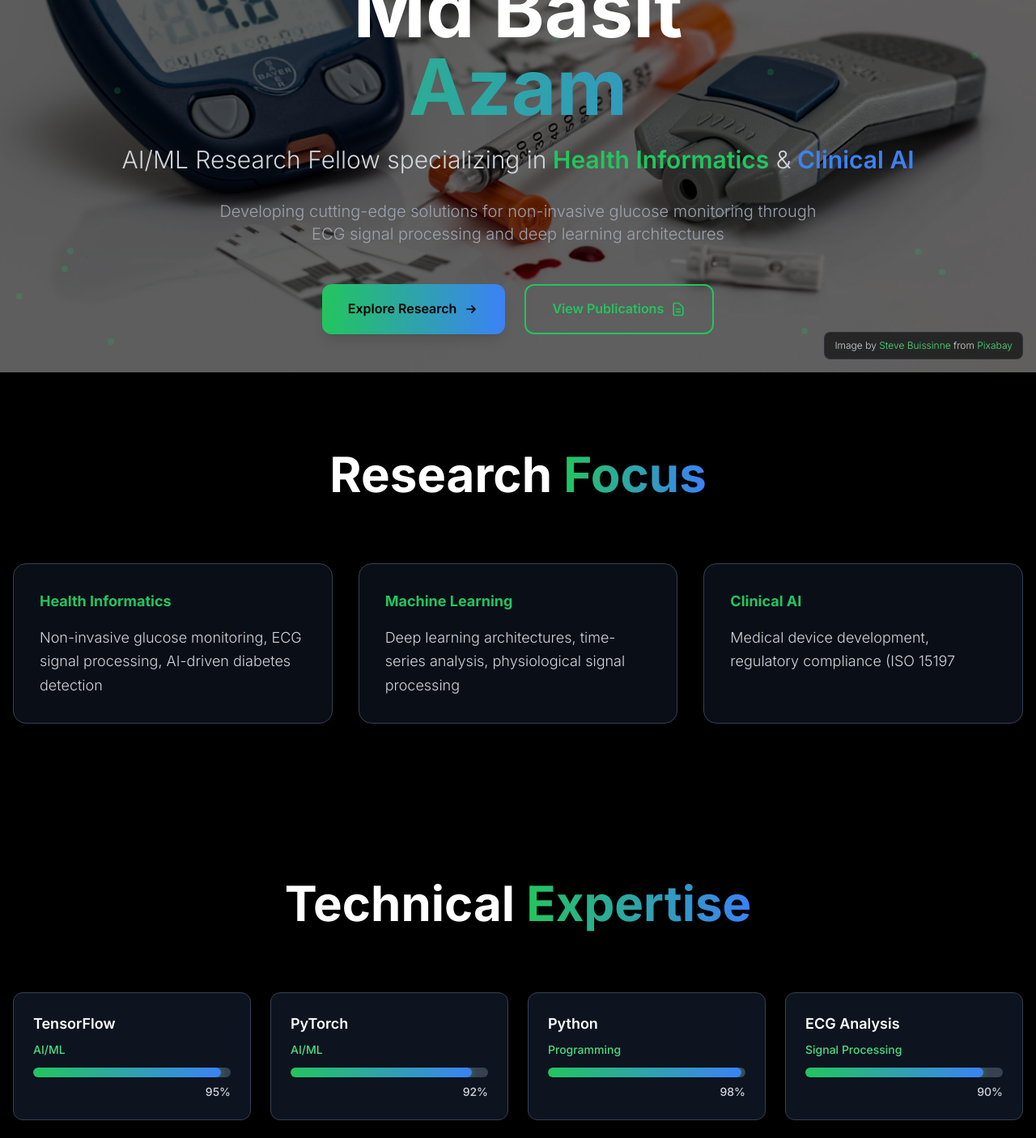
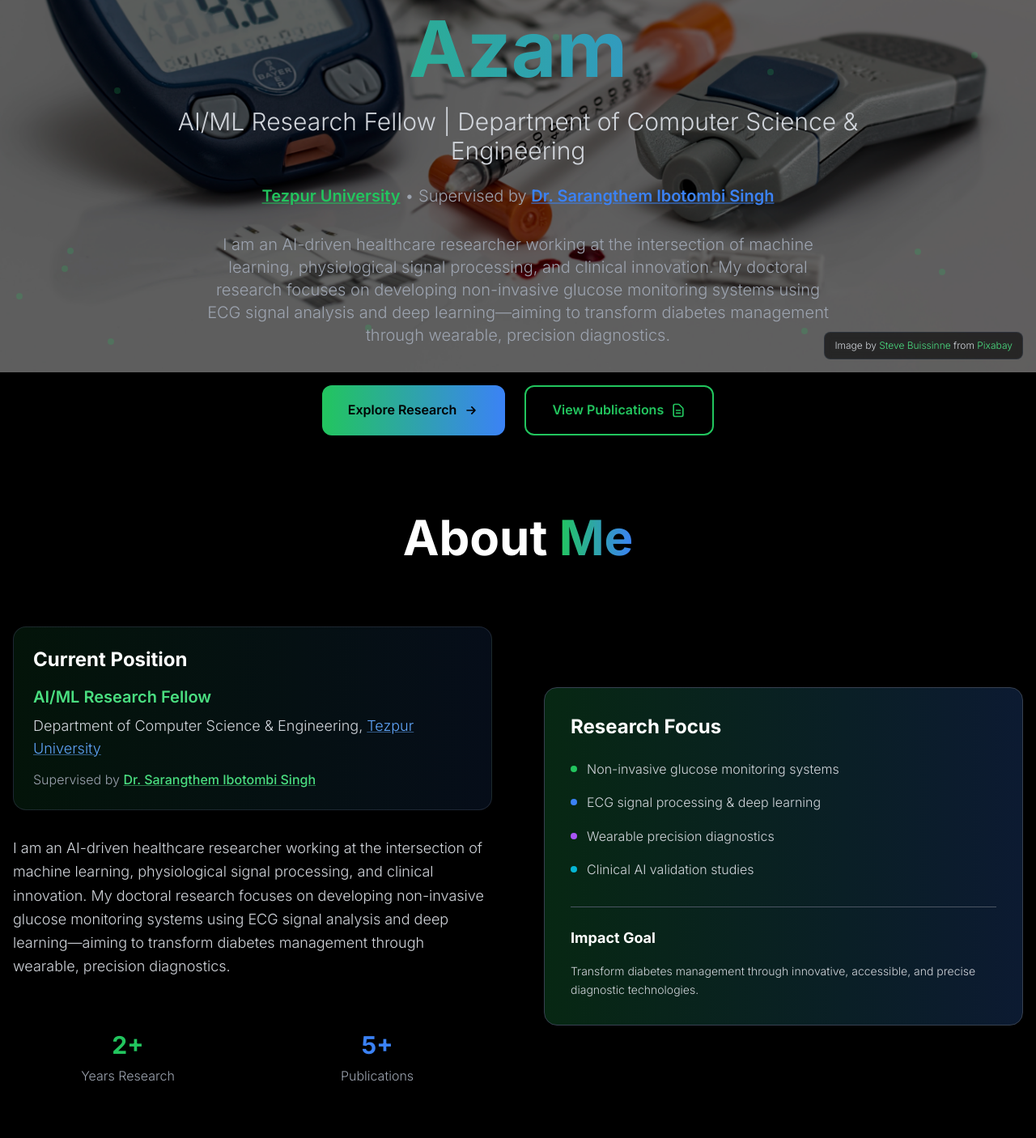
Before and after one commit to mdbasit897/mdbasit897.github.io, a React (Vite) app: page / in a window 1280 px wide. Shown: the part 340-1746 px from the top of the page at 81% size. Built offline with nearby package versions, Linux system fonts and the light colour scheme.

Commit message:
hyperlink updated

```diff
--- a/src/components/Portfolio.jsx
+++ b/src/components/Portfolio.jsx
@@ -5,9 +5,15 @@ const cvData = {
   personal: {
     name: "Md Basit Azam",
     title: "AI/ML Research Fellow",
+    department: "Department of Computer Science & Engineering",
+    university: "Tezpur University",
+    universityUrl: "https://www.tezu.ernet.in/",
+    supervisor: "Dr. Sarangthem Ibotombi Singh",
+    supervisorUrl: "https://agnigarh.tezu.ernet.in/~sis/index.html",
     location: "Tezpur University, Assam, India",
     email: "mdbasit@tezu.ernet.in",
-    github: "github.com/mdbasit897"
+    github: "github.com/mdbasit897",
+    bio: "I am an AI-driven healthcare researcher working at the intersection of machine learning, physiological signal processing, and clinical innovation. My doctoral research focuses on developing non-invasive glucose monitoring systems using ECG signal analysis and deep learning—aiming to transform diabetes management through wearable, precision diagnostics."
   },
   research: {
     focus: [
@@ -44,7 +50,7 @@ const cvData = {
   ]
 };
 
-// Background images with credits - Restored full array
+// Background images with credits
 const backgroundImages = [
   {
     url: "/backgrounds/1p.jpg",
@@ -216,20 +222,84 @@ const FloatingParticles = () => {
   );
 };
 
+// Mobile Menu Component
+const MobileMenu = ({ isOpen, setIsOpen, sections, activeSection, scrollToSection }) => {
+  return (
+    <div className={`md:hidden fixed inset-0 z-40 transition-all duration-300 ${isOpen ? 'visible' : 'invisible'}`}>
+      {/* Backdrop */}
+      <div
+        className={`absolute inset-0 bg-black/60 backdrop-blur-sm transition-opacity duration-300 ${isOpen ? 'opacity-100' : 'opacity-0'}`}
+        onClick={() => setIsOpen(false)}
+      />
+
+      {/* Menu */}
+      <div className={`absolute top-16 left-4 right-4 bg-gray-900/95 backdrop-blur-xl border border-gray-700 rounded-2xl p-6 transform transition-all duration-300 ${isOpen ? 'scale-100 opacity-100' : 'scale-95 opacity-0'}`}>
+        <div className="space-y-4">
+          {sections.map((section) => (
+            <button
+              key={section}
+              onClick={() => {
+                scrollToSection(section);
+                setIsOpen(false);
+              }}
+              className={`w-full text-left capitalize transition-all duration-300 px-4 py-3 rounded-lg ${
+                activeSection === section
+                  ? 'text-green-500 bg-green-500/10 border border-green-500/30'
+                  : 'text-gray-300 hover:text-white hover:bg-white/5'
+              }`}
+            >
+              {section}
+            </button>
+          ))}
+        </div>
+      </div>
+    </div>
+  );
+};
+
 // Main Portfolio Component
 const Portfolio = () => {
   const [activeSection, setActiveSection] = useState('hero');
   const [isLoaded, setIsLoaded] = useState(false);
+  const [mobileMenuOpen, setMobileMenuOpen] = useState(false);
 
   useEffect(() => {
     setIsLoaded(true);
+
+    // Intersection Observer for section detection
+    const observer = new IntersectionObserver(
+      (entries) => {
+        entries.forEach((entry) => {
+          if (entry.isIntersecting && entry.intersectionRatio > 0.5) {
+            setActiveSection(entry.target.id);
+          }
+        });
+      },
+      {
+        threshold: [0.1, 0.5],
+        rootMargin: '-20% 0px -20% 0px'
+      }
+    );
+
+    // Observe all sections
+    const sectionElements = document.querySelectorAll('section[id]');
+    sectionElements.forEach((section) => observer.observe(section));
+
+    return () => observer.disconnect();
   }, []);
 
   const sections = ['hero', 'about', 'research', 'skills', 'publications', 'contact'];
 
   const scrollToSection = (sectionId) => {
     setActiveSection(sectionId);
-    // In a real implementation, you'd scroll to the actual section
+    const element = document.getElementById(sectionId);
+    if (element) {
+      const offsetTop = element.offsetTop - 80; // Account for fixed nav height
+      window.scrollTo({
+        top: offsetTop,
+        behavior: 'smooth'
+      });
+    }
   };
 
   return (
@@ -263,6 +333,8 @@ const Portfolio = () => {
               <span className="text-white">Md Basit</span>
               <span className="text-green-500 ml-2">Azam</span>
             </div>
+
+            {/* Desktop Navigation */}
             <div className="hidden md:flex space-x-8">
               {sections.map((section) => (
                 <button
@@ -278,12 +350,33 @@ const Portfolio = () => {
                 </button>
               ))}
             </div>
+
+            {/* Mobile Menu Button */}
+            <button
+              className="md:hidden p-2 rounded-lg hover:bg-white/5 transition-colors"
+              onClick={() => setMobileMenuOpen(!mobileMenuOpen)}
+            >
+              <div className="w-6 h-6 flex flex-col justify-center space-y-1">
+                <div className={`h-0.5 bg-white transition-all duration-300 ${mobileMenuOpen ? 'rotate-45 translate-y-1.5' : ''}`} />
+                <div className={`h-0.5 bg-white transition-all duration-300 ${mobileMenuOpen ? 'opacity-0' : ''}`} />
+                <div className={`h-0.5 bg-white transition-all duration-300 ${mobileMenuOpen ? '-rotate-45 -translate-y-1.5' : ''}`} />
+              </div>
+            </button>
           </div>
         </div>
+
+        {/* Mobile Menu */}
+        <MobileMenu
+          isOpen={mobileMenuOpen}
+          setIsOpen={setMobileMenuOpen}
+          sections={sections}
+          activeSection={activeSection}
+          scrollToSection={scrollToSection}
+        />
       </nav>
 
       {/* Hero Section */}
-      <section className="min-h-screen flex items-center justify-center relative pt-16 z-10">
+      <section id="hero" className="min-h-screen flex items-center justify-center relative pt-16 z-10">
         <div className="text-center max-w-5xl mx-auto px-4">
           <div className={`transition-all duration-1000 ${isLoaded ? 'opacity-100 translate-y-0' : 'opacity-0 translate-y-10'}`}>
             {/* Profile Picture */}
@@ -294,15 +387,32 @@ const Portfolio = () => {
               <span className="text-transparent bg-clip-text bg-gradient-to-r from-green-500 to-blue-500 block">Azam</span>
             </h1>
 
-            <p className="text-xl md:text-3xl text-gray-300 mb-8 leading-relaxed font-light">
-              AI/ML Research Fellow specializing in
-              <span className="text-green-500 font-semibold"> Health Informatics</span> &
-              <span className="text-blue-500 font-semibold"> Clinical AI</span>
+            <p className="text-xl md:text-3xl text-gray-300 mb-6 leading-relaxed font-light">
+              {cvData.personal.title} | {cvData.personal.department}
             </p>
 
+            <div className="text-lg md:text-xl text-gray-400 mb-8 leading-relaxed">
+              <a
+                href={cvData.personal.universityUrl}
+                target="_blank"
+                rel="noopener noreferrer"
+                className="text-green-500 hover:text-green-400 transition-colors duration-300 underline decoration-green-500/50 hover:decoration-green-400 font-semibold"
+              >
+                {cvData.personal.university}
+              </a>
+              {" • "}Supervised by{" "}
+              <a
+                href={cvData.personal.supervisorUrl}
+                target="_blank"
+                rel="noopener noreferrer"
+                className="text-blue-500 hover:text-blue-400 transition-colors duration-300 underline decoration-blue-500/50 hover:decoration-blue-400 font-semibold"
+              >
+                {cvData.personal.supervisor}
+              </a>
+            </div>
+
             <p className="text-lg md:text-xl text-gray-400 mb-12 max-w-3xl mx-auto leading-relaxed">
-              Developing cutting-edge solutions for non-invasive glucose monitoring through
-              ECG signal processing and deep learning architectures
+              {cvData.personal.bio}
             </p>
 
             <div className="flex flex-col sm:flex-row gap-6 justify-center">
@@ -333,8 +443,97 @@ const Portfolio = () => {
         </div>
       </section>
 
+      {/* About Section */}
+      <section id="about" className="py-24 px-4 relative z-10 min-h-screen flex items-center">
+        <div className="max-w-7xl mx-auto">
+          <h2 className="text-4xl md:text-6xl font-bold text-center mb-20">
+            About <span className="text-transparent bg-clip-text bg-gradient-to-r from-green-500 to-blue-500">Me</span>
+          </h2>
+          <div className="grid lg:grid-cols-2 gap-16 items-center">
+            <div className="space-y-8">
+              {/* Position and Affiliation */}
+              <div className="bg-gradient-to-r from-green-500/10 to-blue-500/10 rounded-2xl p-6 backdrop-blur-sm border border-gray-700/50">
+                <h3 className="text-2xl font-bold text-white mb-4">Current Position</h3>
+                <p className="text-xl text-green-400 font-semibold mb-2">{cvData.personal.title}</p>
+                <p className="text-lg text-gray-300 mb-3">
+                  {cvData.personal.department},{" "}
+                  <a
+                    href={cvData.personal.universityUrl}
+                    target="_blank"
+                    rel="noopener noreferrer"
+                    className="text-blue-400 hover:text-blue-300 transition-colors duration-300 underline decoration-blue-400/50 hover:decoration-blue-300"
+                  >
+                    {cvData.personal.university}
+                  </a>
+                </p>
+                <p className="text-gray-400">
+                  Supervised by{" "}
+                  <a
+                    href={cvData.personal.supervisorUrl}
+                    target="_blank"
+                    rel="noopener noreferrer"
+                    className="text-green-400 hover:text-green-300 transition-colors duration-300 underline decoration-green-400/50 hover:decoration-green-300 font-medium"
+                  >
+                    {cvData.personal.supervisor}
+                  </a>
+                </p>
+              </div>
+
+              {/* Bio */}
+              <div className="space-y-6">
+                <p className="text-lg text-gray-300 leading-relaxed">
+                  {cvData.personal.bio}
+                </p>
+              </div>
+
+              {/* Stats */}
+              <div className="grid grid-cols-2 gap-6 pt-8">
+                <div className="text-center">
+                  <div className="text-3xl font-bold text-green-500 mb-2">2+</div>
+                  <div className="text-gray-400">Years Research</div>
+                </div>
+                <div className="text-center">
+                  <div className="text-3xl font-bold text-blue-500 mb-2">5+</div>
+                  <div className="text-gray-400">Publications</div>
+                </div>
+              </div>
+            </div>
+            <div className="relative">
+              <div className="bg-gradient-to-r from-green-500/20 to-blue-500/20 rounded-2xl p-8 backdrop-blur-sm border border-gray-700">
+                <h3 className="text-2xl font-bold text-white mb-6">Research Focus</h3>
+                <ul className="space-y-4">
+                  <li className="flex items-start">
+                    <div className="w-2 h-2 bg-green-500 rounded-full mt-2 mr-3"></div>
+                    <span className="text-gray-300">Non-invasive glucose monitoring systems</span>
+                  </li>
+                  <li className="flex items-start">
+                    <div className="w-2 h-2 bg-blue-500 rounded-full mt-2 mr-3"></div>
+                    <span className="text-gray-300">ECG signal processing & deep learning</span>
+                  </li>
+                  <li className="flex items-start">
+                    <div className="w-2 h-2 bg-purple-500 rounded-full mt-2 mr-3"></div>
+                    <span className="text-gray-300">Wearable precision diagnostics</span>
+                  </li>
+                  <li className="flex items-start">
+                    <div className="w-2 h-2 bg-cyan-500 rounded-full mt-2 mr-3"></div>
+                    <span className="text-gray-300">Clinical AI validation studies</span>
+                  </li>
+                </ul>
+
+                <div className="mt-8 pt-6 border-t border-gray-600">
+                  <h4 className="text-lg font-bold text-white mb-4">Impact Goal</h4>
+                  <p className="text-gray-300 text-sm leading-relaxed">
+                    Transform diabetes management through innovative, accessible, and precise diagnostic technologies.
+                  </p>
+                </div>
+              </div>
+            </div>
+          </div>
+        </div>
+      </section>
+
       {/* Research Focus Section */}
-      <section className="py-24 px-4 relative z-10">
+      <section id="research" className="py-24 px-4 relative z-10">
         <div className="max-w-7xl mx-auto">
           <h2 className="text-4xl md:text-6xl font-bold text-center mb-20">
             Research <span className="text-transparent bg-clip-text bg-gradient-to-r from-green-500 to-blue-500">Focus</span>
@@ -359,7 +558,7 @@ const Portfolio = () => {
       </section>
 
       {/* Skills Section */}
-      <section className="py-24 px-4 relative z-10">
+      <section id="skills" className="py-24 px-4 relative z-10">
         <div className="max-w-7xl mx-auto">
           <h2 className="text-4xl md:text-6xl font-bold text-center mb-20">
             Technical <span className="text-transparent bg-clip-text bg-gradient-to-r from-green-500 to-blue-500">Expertise</span>
@@ -369,7 +568,7 @@ const Portfolio = () => {
       </section>
 
       {/* Publications Section */}
-      <section className="py-24 px-4 relative z-10">
+      <section id="publications" className="py-24 px-4 relative z-10">
         <div className="max-w-6xl mx-auto">
           <h2 className="text-4xl md:text-6xl font-bold text-center mb-20">
             Recent <span className="text-transparent bg-clip-text bg-gradient-to-r from-green-500 to-blue-500">Publications</span>
@@ -410,7 +609,7 @@ const Portfolio = () => {
       </section>
 
       {/* Contact Section */}
-      <section className="py-24 px-4 relative z-10">
+      <section id="contact" className="py-24 px-4 relative z-10">
         <div className="max-w-5xl mx-auto text-center">
           <h2 className="text-4xl md:text-6xl font-bold mb-20">
             Let's <span className="text-transparent bg-clip-text bg-gradient-to-r from-green-500 to-blue-500">Connect</span>
@@ -423,7 +622,12 @@ const Portfolio = () => {
                 </svg>
               </div>
               <h3 className="font-bold text-green-500 mb-3 text-xl">Email</h3>
-              <p className="text-gray-300 text-lg">{cvData.personal.email}</p>
+              <a
+                href={`mailto:${cvData.personal.email}`}
+                className="text-gray-300 text-lg hover:text-green-400 transition-colors duration-300"
+              >
+                {cvData.personal.email}
+              </a>
             </div>
             <div className="group bg-gray-900/60 backdrop-blur-sm border border-gray-700 rounded-2xl p-8 hover:border-green-500 transition-all duration-500 hover:transform hover:scale-105">
               <div className="w-16 h-16 bg-gradient-to-r from-green-500 to-blue-500 rounded-full flex items-center justify-center mx-auto mb-4">
@@ -432,7 +636,14 @@ const Portfolio = () => {
                 </svg>
               </div>
               <h3 className="font-bold text-green-500 mb-3 text-xl">GitHub</h3>
-              <p className="text-gray-300 text-lg">{cvData.personal.github}</p>
+              <a
+                href={`https://${cvData.personal.github}`}
+                target="_blank"
+                rel="noopener noreferrer"
+                className="text-gray-300 text-lg hover:text-green-400 transition-colors duration-300"
+              >
+                {cvData.personal.github}
+              </a>
             </div>
             <div className="group bg-gray-900/60 backdrop-blur-sm border border-gray-700 rounded-2xl p-8 hover:border-green-500 transition-all duration-500 hover:transform hover:scale-105">
               <div className="w-16 h-16 bg-gradient-to-r from-green-500 to-blue-500 rounded-full flex items-center justify-center mx-auto mb-4">
@@ -442,10 +653,11 @@ const Portfolio = () => {
                 </svg>
               </div>
               <h3 className="font-bold text-green-500 mb-3 text-xl">Location</h3>
-              <p className="text-gray-300 text-lg">Department of Computer Science & Engineering.
-              Tezpur University,
-              Napaam - 784 028, Tezpur,
-              Assam, INDIA.
+              <p className="text-gray-300 text-lg">
+                Department of Computer Science & Engineering.<br/>
+                Tezpur University,<br/>
+                Napaam - 784 028, Tezpur,<br/>
+                Assam, INDIA.
               </p>
             </div>
           </div>
@@ -456,7 +668,7 @@ const Portfolio = () => {
       <footer className="bg-black/80 backdrop-blur-sm border-t border-gray-800/50 py-12 px-4 relative z-10">
         <div className="max-w-6xl mx-auto text-center">
           <p className="text-gray-400 text-lg">
-            © 2025 Md Basit Azam. Built with React & Modern Design System
+            © 2025 Md Basit Azam.
           </p>
         </div>
       </footer>
@@ -494,6 +706,10 @@ const Portfolio = () => {
         .animate-spin-slow {
           animation: spin-slow 8s linear infinite;
         }
+
+        html {
+          scroll-behavior: smooth;
+        }
       `}</style>
     </div>
   );
```
